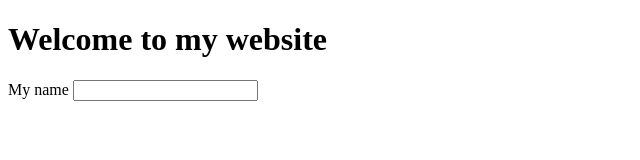
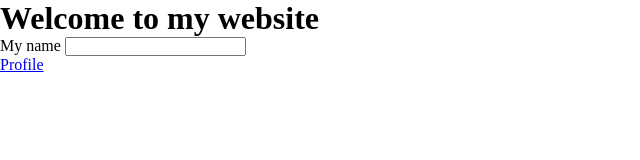
Before and after one commit to Faith121-bot/Faith121-bot.github.io, a plain HTML site: page index.html in a window 1280 px wide. Shown: the whole page, without its empty margins (0-640 px from the left). Drawn offline with Linux system fonts and the light colour scheme.

Commit message:
add html files

```diff
--- a/index.html
+++ b/index.html
@@ -5,6 +5,7 @@
     <meta http-equiv="X-UA-Compatible" content="IE=edge">
     <meta name="viewport" content="width=device-width, initial-scale=1.0">
     <title>Form</title>
+    <link rel="stylesheet" href="./style.css">
 </head>
 <body>
     <h1>Welcome to my website</h1>
@@ -12,5 +13,6 @@
         <label for="">My name</label>
         <input type="text" name="" id="">
     </form>
+    <a href="./profile.html">Profile</a>
 </body>
 </html>
--- /dev/null
+++ b/style.scss
@@ -0,0 +1,9 @@
+// reset css
+*{
+    margin: 0;
+    padding: 0;
+    box-sizing: border-box;
+}
+body {
+
+}
```
Also changed, not shown: profile.html (added), style.css (added), 1 other file.
